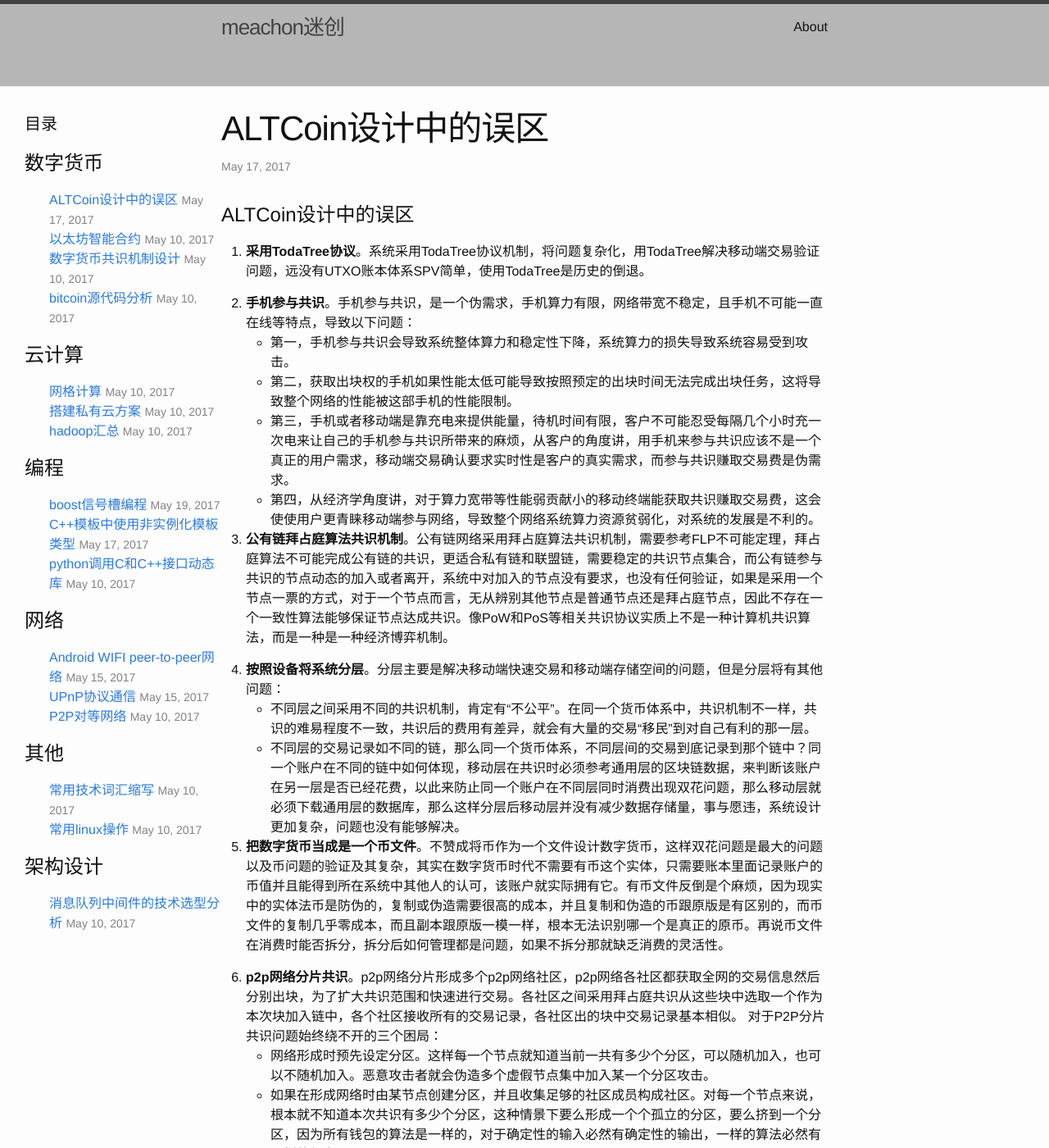
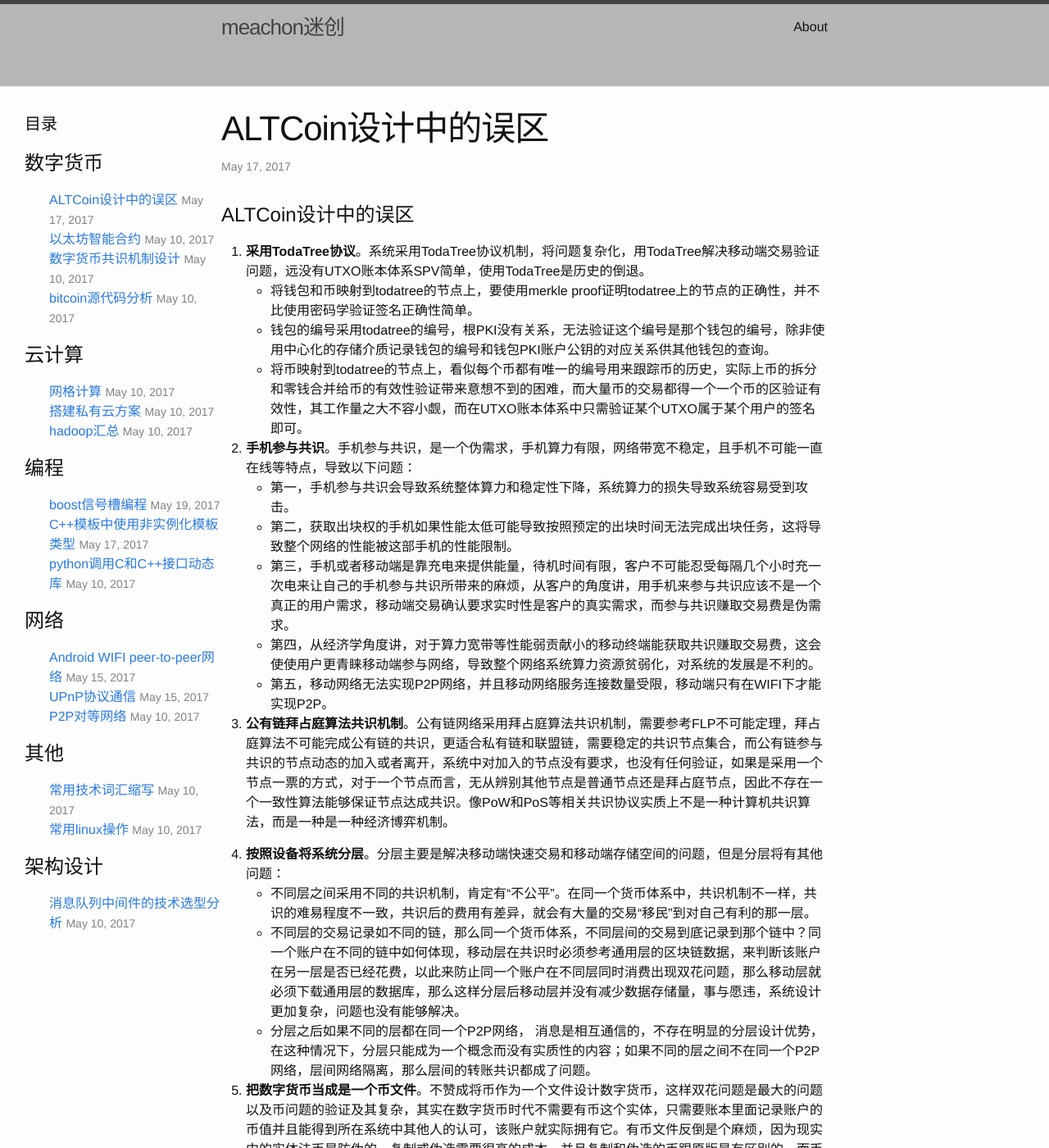
Before and after one commit to meachon/meachon.github.io, a Jekyll site: the page built from _posts/2017-05-17-ALTCoin设计中的误区.md, in a window 1280 px wide and 1400 px high. Shown: the whole window at 82% size. Built offline with Jekyll 4.4.1, drawn with Linux system fonts in a browser that asks for light colours; some of the changed text lies outside the part shown.

Commit message:
修改ATLCoin设计缺陷

```diff
--- a/_posts/2017-05-17-ALTCoin设计中的误区.md
+++ b/_posts/2017-05-17-ALTCoin设计中的误区.md
@@ -8,18 +8,23 @@ categories: 数字货币
 
 # ALTCoin设计中的误区
 1. **采用TodaTree协议**。系统采用TodaTree协议机制，将问题复杂化，用TodaTree解决移动端交易验证问题，远没有UTXO账本体系SPV简单，使用TodaTree是历史的倒退。
+  - 将钱包和币映射到todatree的节点上，要使用merkle proof证明todatree上的节点的正确性，并不比使用密码学验证签名正确性简单。
+  - 钱包的编号采用todatree的编号，根PKI没有关系，无法验证这个编号是那个钱包的编号，除非使用中心化的存储介质记录钱包的编号和钱包PKI账户公钥的对应关系供其他钱包的查询。
+  - 将币映射到todatree的节点上，看似每个币都有唯一的编号用来跟踪币的历史，实际上币的拆分和零钱合并给币的有效性验证带来意想不到的困难，而大量币的交易都得一个一个币的区验证有效性，其工作量之大不容小觑，而在UTXO账本体系中只需验证某个UTXO属于某个用户的签名即可。
 
 2. **手机参与共识**。手机参与共识，是一个伪需求，手机算力有限，网络带宽不稳定，且手机不可能一直在线等特点，导致以下问题：
   - 第一，手机参与共识会导致系统整体算力和稳定性下降，系统算力的损失导致系统容易受到攻击。
   - 第二，获取出块权的手机如果性能太低可能导致按照预定的出块时间无法完成出块任务，这将导致整个网络的性能被这部手机的性能限制。
   - 第三，手机或者移动端是靠充电来提供能量，待机时间有限，客户不可能忍受每隔几个小时充一次电来让自己的手机参与共识所带来的麻烦，从客户的角度讲，用手机来参与共识应该不是一个真正的用户需求，移动端交易确认要求实时性是客户的真实需求，而参与共识赚取交易费是伪需求。
   - 第四，从经济学角度讲，对于算力宽带等性能弱贡献小的移动终端能获取共识赚取交易费，这会使使用户更青睐移动端参与网络，导致整个网络系统算力资源贫弱化，对系统的发展是不利的。
+  - 第五，移动网络无法实现P2P网络，并且移动网络服务连接数量受限，移动端只有在WIFI下才能实现P2P。
 
 3. **公有链拜占庭算法共识机制**。公有链网络采用拜占庭算法共识机制，需要参考FLP不可能定理，拜占庭算法不可能完成公有链的共识，更适合私有链和联盟链，需要稳定的共识节点集合，而公有链参与共识的节点动态的加入或者离开，系统中对加入的节点没有要求，也没有任何验证，如果是采用一个节点一票的方式，对于一个节点而言，无从辨别其他节点是普通节点还是拜占庭节点，因此不存在一个一致性算法能够保证节点达成共识。像PoW和PoS等相关共识协议实质上不是一种计算机共识算法，而是一种是一种经济博弈机制。
 
 4. **按照设备将系统分层**。分层主要是解决移动端快速交易和移动端存储空间的问题，但是分层将有其他问题：
   - 不同层之间采用不同的共识机制，肯定有“不公平”。在同一个货币体系中，共识机制不一样，共识的难易程度不一致，共识后的费用有差异，就会有大量的交易“移民”到对自己有利的那一层。
   - 不同层的交易记录如不同的链，那么同一个货币体系，不同层间的交易到底记录到那个链中？同一个账户在不同的链中如何体现，移动层在共识时必须参考通用层的区块链数据，来判断该账户在另一层是否已经花费，以此来防止同一个账户在不同层同时消费出现双花问题，那么移动层就必须下载通用层的数据库，那么这样分层后移动层并没有减少数据存储量，事与愿违，系统设计更加复杂，问题也没有能够解决。
+  - 分层之后如果不同的层都在同一个P2P网络， 消息是相互通信的，不存在明显的分层设计优势，在这种情况下，分层只能成为一个概念而没有实质性的内容；如果不同的层之间不在同一个P2P网络，层间网络隔离，那么层间的转账共识都成了问题。
 
 5. **把数字货币当成是一个币文件**。不赞成将币作为一个文件设计数字货币，这样双花问题是最大的问题以及币问题的验证及其复杂，其实在数字货币时代不需要有币这个实体，只需要账本里面记录账户的币值并且能得到所在系统中其他人的认可，该账户就实际拥有它。有币文件反倒是个麻烦，因为现实中的实体法币是防伪的，复制或伪造需要很高的成本，并且复制和伪造的币跟原版是有区别的，而币文件的复制几乎零成本，而且副本跟原版一模一样，根本无法识别哪一个是真正的原币。再说币文件在消费时能否拆分，拆分后如何管理都是问题，如果不拆分那就缺乏消费的灵活性。
 
@@ -28,6 +33,7 @@ categories: 数字货币
   - 网络形成时预先设定分区。这样每一个节点就知道当前一共有多少个分区，可以随机加入，也可以不随机加入。恶意攻击者就会伪造多个虚假节点集中加入某一个分区攻击。
   - 如果在形成网络时由某节点创建分区，并且收集足够的社区成员构成社区。对每一个节点来说，根本就不知道本次共识有多少个分区，这种情景下要么形成一个个孤立的分区，要么挤到一个分区，因为所有钱包的算法是一样的，对于确定性的输入必然有确定性的输出，一样的算法必然有一样的行为。
   -  网络动态形成分区。由于P2P网络没有中心控制节点，动态分区只能通过节点各自的算法，但是无法获取整个网络的信息，每个节点的信息与其他节点不同，这种信息不对称会造成每个节点对分区的划分差异化，这是典型的囚徒困境问题，不管用什么算法要让这些节点对社区划分完全一致是不可能的，这是一次困难的共识。要在所有节点认识不一致的社区再达成共识出块，每个社区出块后再共识选择一个社区的块作为本次的块，一共相当于三重共识，这种风险的叠加，增加了出块失败的风险。只要有其中一个共识出现故障，本次出块整个失败，或者整个网络无法出块，不可用。
+P2P网络分片区后整个系统性能和效率下降很多倍，在整个P2P网络系统中分区需要很多的处理逻辑和处理时间以及分区边界控制协调，分区了之后每个分区内出块签名需要验证，最终在那么多的区块里面确定一个最终的块又需要一系列的逻辑和过程处理，系统的业务流程复杂度增加了很多倍，任何一个环节出问题都会使得整系统瘫痪。分区并不是一个非有不可的特性，这样的分区也没能解决任何具有实际意义的问题，反倒把问题复杂化了，使整个系统变得极其脆弱，这个复杂的系统即使没有恶意攻击也难免面临奔溃的风险，从实际工程应用角度来说，任何设计方案都是受到客观因素的限制，没有完美的方案，只能在各项设计方案的利弊权衡中折中考虑，合理取舍，P2P网络的分区也一样，这样的设计思想虽然很有新意，但是弊大于利得不偿失，系统的稳定健康运行才是根本，如果只是闹着玩那就另当别论了。
 
 7. **P2P网络技术不适合移动设备**。移动P2P网络的主要特征：
   - 网络拓扑结构不断变化：由于节点的移动性使移动P2P网络拓扑结构不断发生变化，造成覆盖层与底层物理层网络连接状态不匹配，引起寻找资源和数据传输的低效。
```
